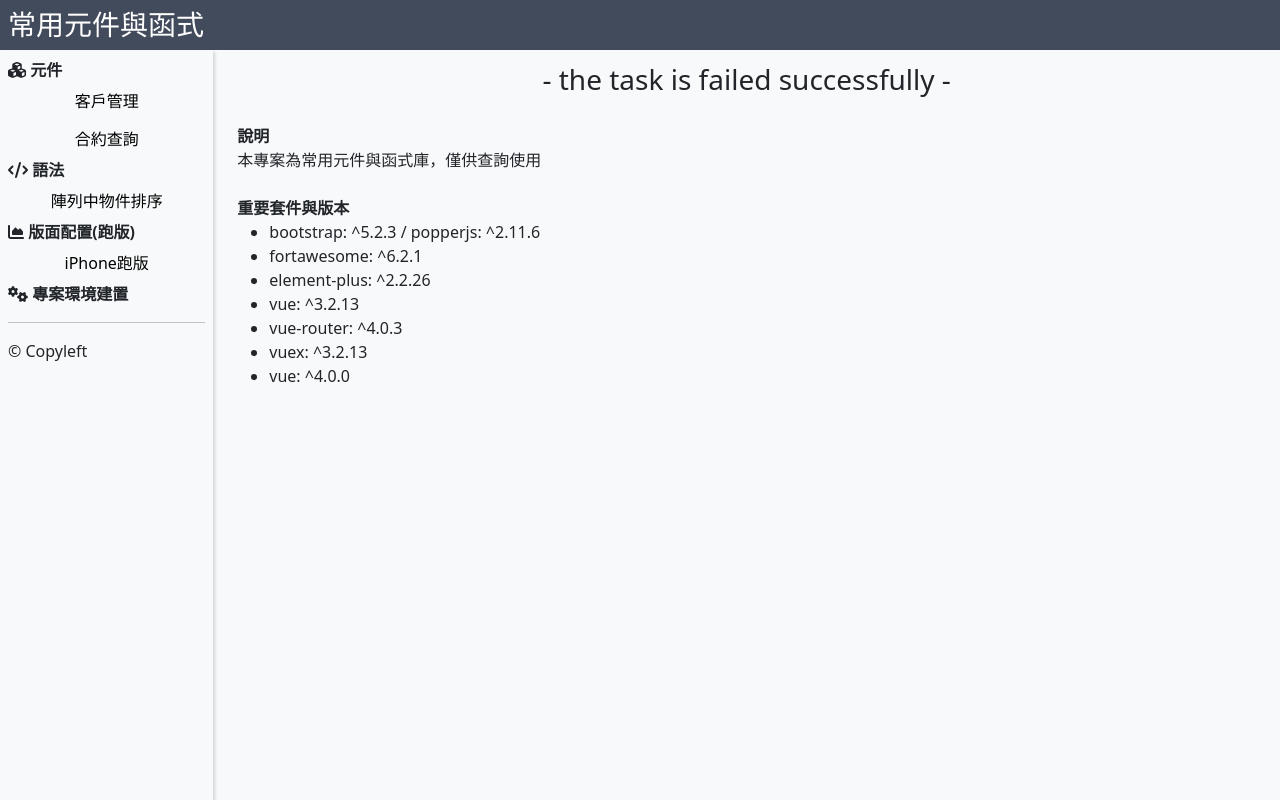
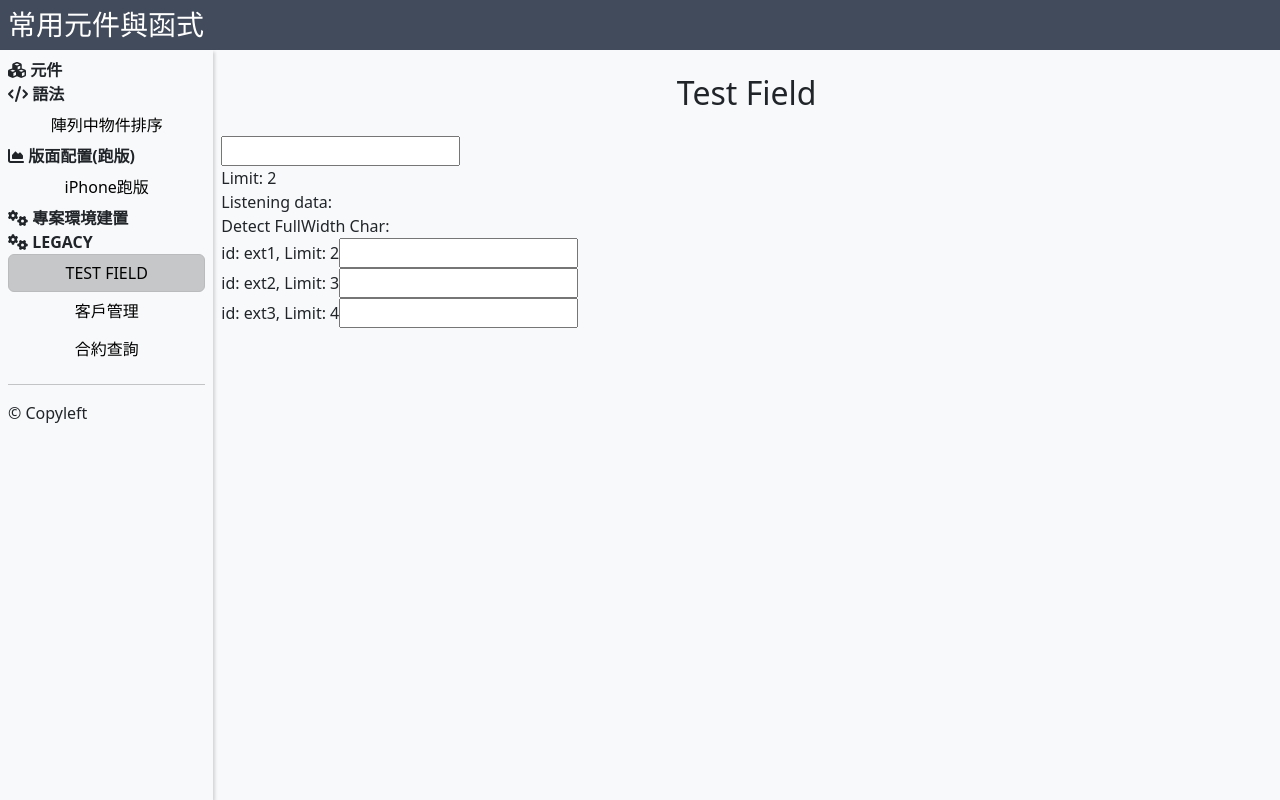
Before and after one commit to 3shin44/component-library, a Vue app: page /#/test-field in a window 1280 px wide. Built offline with nearby package versions, Linux system fonts and the light colour scheme.

Commit message:
add testField

```diff
--- a/src/App.vue
+++ b/src/App.vue
@@ -70,16 +70,6 @@
             pageName: "元件"
           },
           {
-            type: "link",
-            routerLink: "customer-management-preview",
-            pageName: "客戶管理"
-          },
-          {
-            type: "link",
-            routerLink: "query-contract",
-            pageName: "合約查詢"
-          },
-          {
             type: "title",
             routerLink: "fa-solid fa-code",
             pageName: "語法"
@@ -104,6 +94,26 @@
             routerLink: "fa-solid fa-gears",
             pageName: "專案環境建置"
           },
+          {
+            type: "title",
+            routerLink: "fa-solid fa-gears",
+            pageName: "LEGACY"
+          },
+          {
+            type: "link",
+            routerLink: "test-field",
+            pageName: "TEST FIELD"
+          },
+          {
+            type: "link",
+            routerLink: "customer-management-preview",
+            pageName: "客戶管理"
+          },
+          {
+            type: "link",
+            routerLink: "query-contract",
+            pageName: "合約查詢"
+          },
         ]
       })
 
--- a/src/router/index.js
+++ b/src/router/index.js
@@ -4,6 +4,7 @@ import QueryContract from '../views/QueryContract.vue'
 import NotificationManagement from '../views/NotificationManagement.vue'
 import IphoneFullscreen from '../views/IphoneFullscreen.vue'
 import SortByDate from '../views/SortByDate.vue'
+import TestField from '../views/TestField.vue'
 
 const routes = [
   {
@@ -36,6 +37,12 @@ const routes = [
     name: 'iphone-fullscreen',
     component: IphoneFullscreen
   },
+  {
+    // TestField
+    path: '/test-field',
+    name: 'test-field',
+    component: TestField
+  },
   // {
   //   path: '/HomeView',
   //   name: 'HomeView',
--- /dev/null
+++ b/src/views/TestField.vue
@@ -0,0 +1,88 @@
+<template>
+  <div class="test-field-tabs">
+    <h2 class="text-center py-3">Test Field</h2>
+
+    <input type="text" id="ext1" :maxlength="limitLength('ext1')" @keyup="preventHalf('ext1')">
+    <p>Limit: {{ limitLength('ext1') }}</p>
+    <p>Listening data: {{ syncValue }}</p>
+    <p>Detect FullWidth Char: {{ isDetected }}</p>
+
+    <div v-for="(item, index) in renderList" :key="index">
+      <label :for="item.id">id: {{ item.id }}, Limit: {{ limitLength(item.id) }}  </label>
+      <input type="text" :id="item.id" :maxlength="limitLength(item.id)" @keyup="preventHalf(item.id)">
+    </div>
+
+  </div>
+</template>
+
+<script>
+  import { reactive, toRefs } from 'vue'
+
+  export default {
+    name: 'TestField',
+    setup() {
+      const sectionData = reactive({
+        inputData: "",
+        syncValue: "",
+        renderList: [
+          {
+            id: "ext1",
+            limit: 5
+          },
+          {
+            id: "ext2",
+            limit: 10
+          },
+          {
+            id: "ext3",
+            limit: 3
+          }
+
+        ]
+      })
+
+      const methods = reactive({
+        // dynamic limit length
+        limitLength(id) {
+          let convertTable = {
+            custName: "ext1",
+            phone: "ext2",
+            plateNumber: "ext3"
+          }
+          // convert to original key name
+          function getKeyByValue(object, value) {
+            return Object.keys(object).find(key => object[key] === value);
+          }
+
+          id = getKeyByValue(convertTable, id)
+
+          switch (id) {
+            case "custName":
+              return 2
+
+            case "phone":
+              return 3
+
+            case "plateNumber":
+              return 4
+
+          }
+        },
+
+        preventHalf(id) {
+          const target = document.getElementById(id)
+          target.value = target.value.replaceAll(/[\uff00-\uffff]/g, "")
+        }
+      })
+
+      return {
+        ...toRefs(sectionData),
+        ...toRefs(methods),
+      }
+    }
+  }
+</script>
+
+<style scoped>
+
+</style>
```
